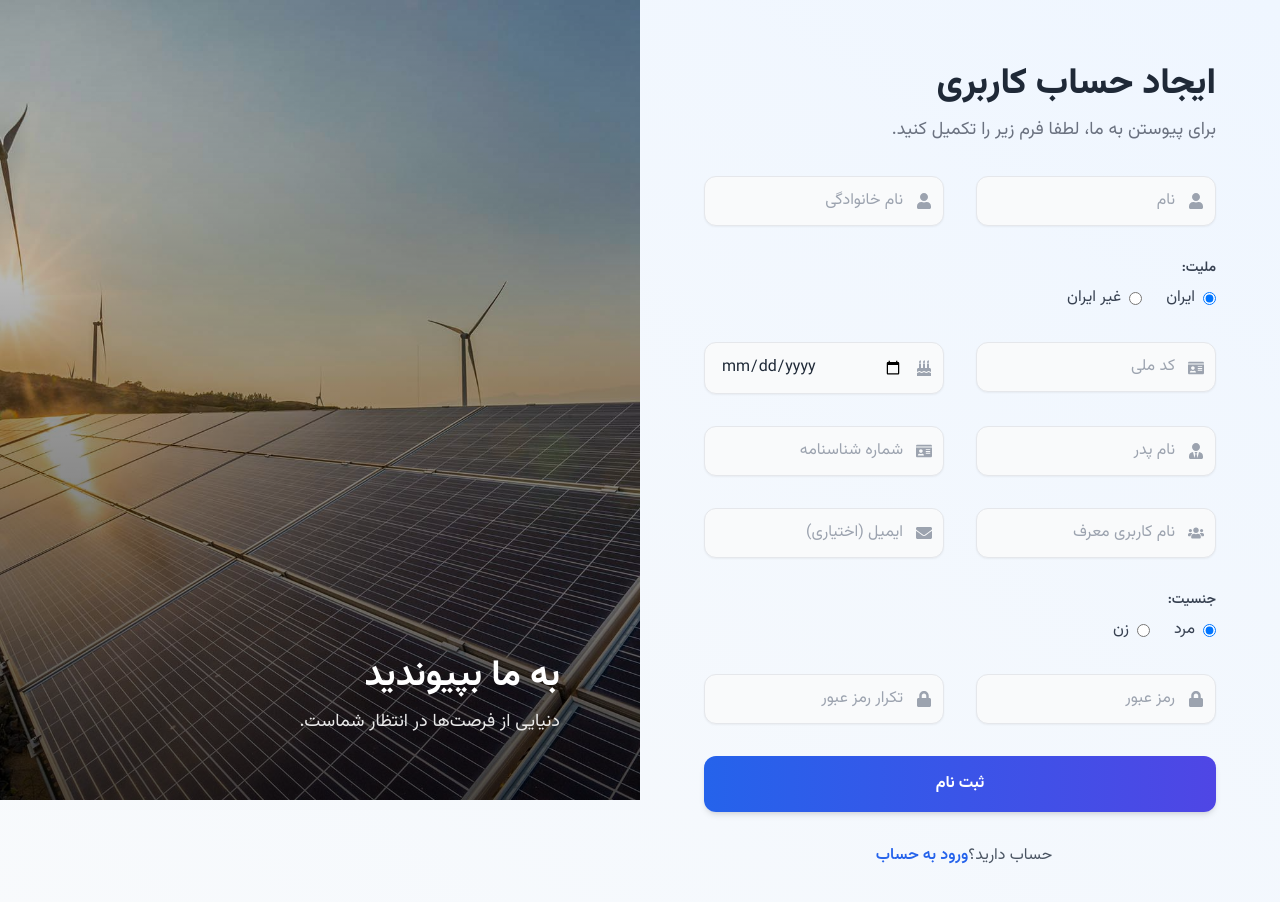
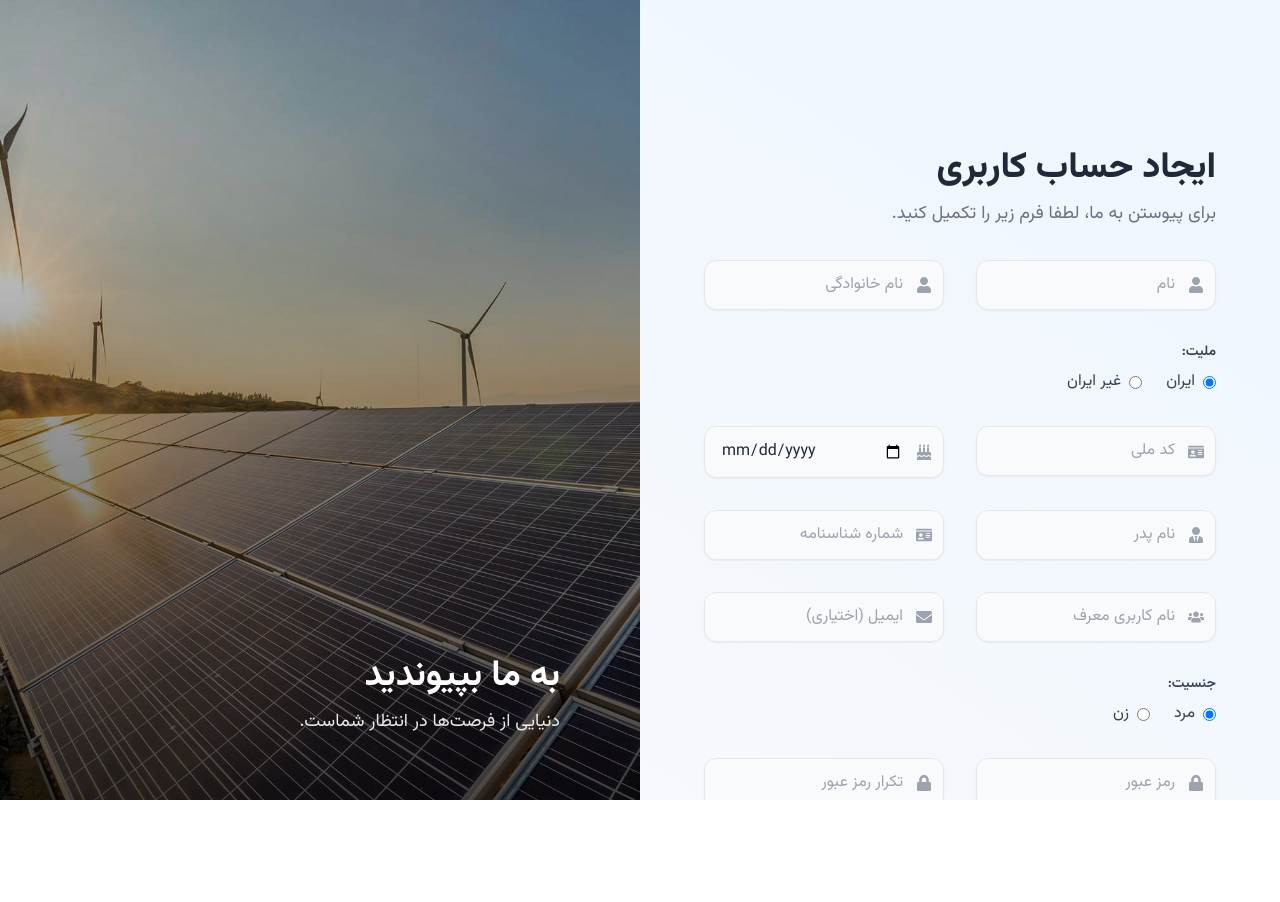
Before and after one commit to farshadnabizadeh/panel-mahyaran-energy, a React (Create React App) app: page / in a window 1280 px wide. Shown: the top 902 px of the page. After the commit the page ends 800 px from the top, so only its background shows below. Built offline with nearby package versions, Linux system fonts and the light colour scheme.

Commit message:
overflow

```diff
--- a/src/components/register/registerComponent.jsx
+++ b/src/components/register/registerComponent.jsx
@@ -162,11 +162,11 @@ const SignUpPage = () => {
     return (
         <div
             dir="rtl"
-            className="min-h-screen flex flex-col-reverse md:flex-row bg-gradient-to-tr from-slate-50 to-blue-50"
+            className="h-screen overflow-hidden flex flex-col-reverse md:flex-row bg-gradient-to-tr from-slate-50 to-blue-50"
         >
             {/* --- Right side form --- */}
-            <div className="w-full md:w-1/2 flex flex-col justify-center px-6 sm:px-12 md:px-16 py-10 md:py-16">
-                <h2 className="text-3xl sm:text-4xl font-extrabold text-gray-800 mb-3">
+            <div className="w-full overflow-y-scroll md:w-1/2 flex flex-col justify-center px-6 sm:px-12 md:px-16 py-10 md:py-16">
+                <h2 className="text-3xl mt-[300px] sm:text-4xl font-extrabold text-gray-800 mb-3">
                     {t.title}
                 </h2>
                 <p className="text-gray-500 mb-8 text-base sm:text-lg">{t.subtitle}</p>
```
